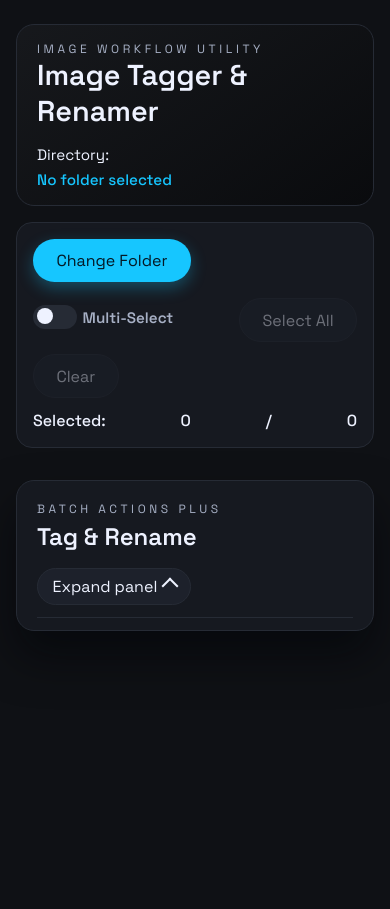
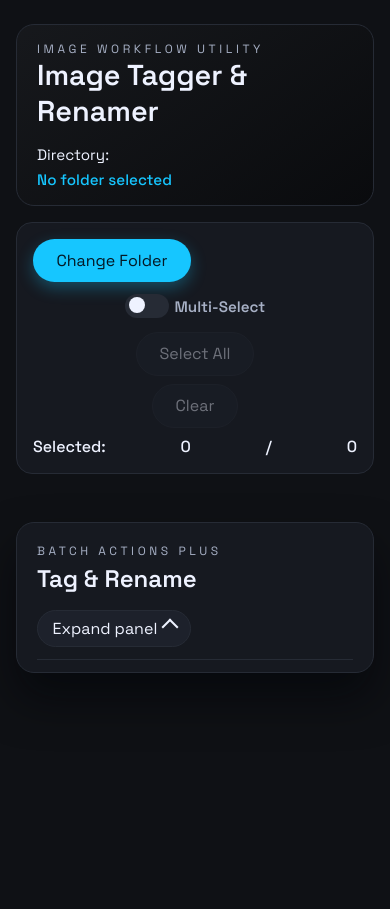
Before and after one commit to MichaelPaulukonis/image-processing-shell, a Flask app: page / in a window 390 px wide, after a click on "Collapse panel". Before the commit the page ends 631 px from the top, so only its background shows below. Run offline with Flask 3, Linux system fonts and the light colour scheme; some libraries are stand-ins or nearby versions.

Commit message:
style(ui): polish responsive layout

```diff
--- a/renamer-browser/static/css/styles.css
+++ b/renamer-browser/static/css/styles.css
@@ -25,6 +25,21 @@
     min-height: 100vh;
 }
 
+:focus-visible {
+    outline: 2px solid var(--highlight);
+    outline-offset: 2px;
+}
+
+.btn:focus-visible,
+.icon-button:focus-visible,
+.folder-row:focus-visible,
+.tag-pill:focus-visible,
+.text-input:focus-visible,
+.toggle-switch input:focus-visible + .toggle-slider {
+    outline: 2px solid var(--highlight);
+    outline-offset: 2px;
+}
+
 .app-shell {
     display: flex;
     flex-direction: column;
@@ -32,6 +47,8 @@
     min-height: 100vh;
     padding: 1.5rem clamp(1rem, 4vw, 3.5rem);
     padding-bottom: clamp(10rem, 28vh, 18rem);
+    max-width: 1440px;
+    margin: 0 auto;
 }
 
 .app-header {
@@ -191,6 +208,8 @@
     display: flex;
     flex-direction: column;
     gap: 1rem;
+    overflow-y: auto;
+    padding-bottom: 1rem;
 }
 
 .loading-indicator,
@@ -233,8 +252,8 @@
 
 .image-grid {
     display: grid;
-    grid-template-columns: repeat(auto-fill, minmax(190px, 1fr));
-    gap: 1.2rem;
+    grid-template-columns: repeat(auto-fit, minmax(190px, 1fr));
+    gap: clamp(0.75rem, 1.5vw, 1.5rem);
 }
 
 .image-card {
@@ -606,6 +625,15 @@
     }
 }
 
+@media (prefers-reduced-motion: reduce) {
+    *, *::before, *::after {
+        animation-duration: 0.001ms !important;
+        animation-iteration-count: 1 !important;
+        transition-duration: 0.001ms !important;
+        scroll-behavior: auto !important;
+    }
+}
+
 @media (max-width: 900px) {
     .tagging-panel,
     .tagging-panel__content {
@@ -626,3 +654,30 @@
         justify-content: space-between;
     }
 }
+
+@media (max-width: 480px) {
+    .app-header {
+        flex-direction: column;
+        align-items: flex-start;
+    }
+    .controls-bar {
+        gap: 0.75rem;
+    }
+    .selection-controls {
+        flex-direction: column;
+        gap: 0.5rem;
+    }
+    .tagging-panel__bar {
+        flex-direction: column;
+        align-items: flex-start;
+    }
+    .btn.rename-button {
+        font-size: 1rem;
+    }
+}
+
+@media (min-width: 1500px) {
+    .image-grid {
+        grid-template-columns: repeat(auto-fit, minmax(220px, 1fr));
+    }
+}
```
